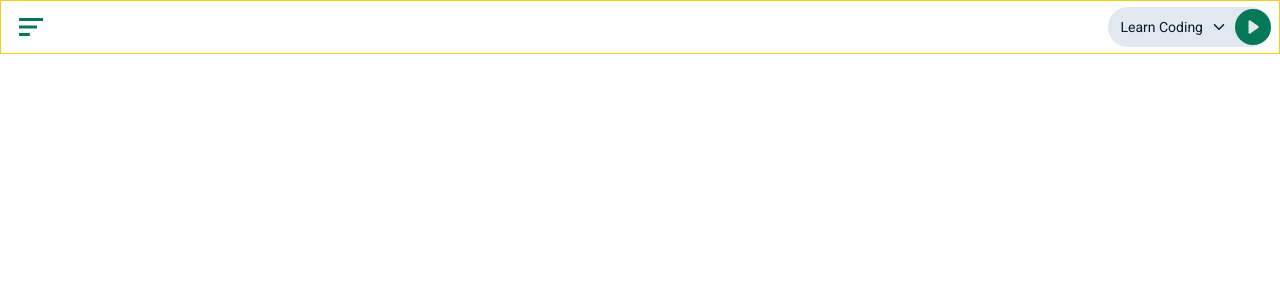
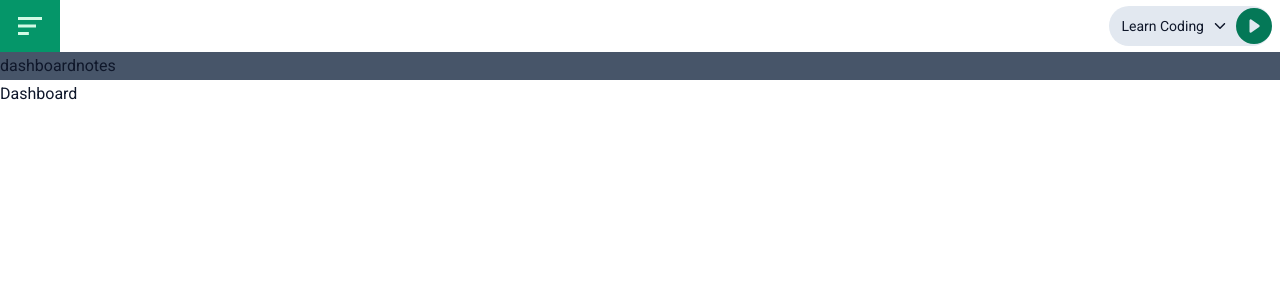
Before and after one commit to grefelnable/time-tracker, a React (Create React App) app: page / in a window 1280 px wide. Shown: the top 300 px of the page. Built offline with nearby package versions, Linux system fonts and the light colour scheme.

Commit message:
added sidebar page

```diff
--- a/package.json
+++ b/package.json
@@ -9,6 +9,7 @@
     "react": "^18.0.0",
     "react-dom": "^18.0.0",
     "react-icons": "^4.3.1",
+    "react-router-dom": "^6.3.0",
     "react-scripts": "5.0.1",
     "web-vitals": "^2.1.4"
   },
--- a/src/App.js
+++ b/src/App.js
@@ -1,21 +1,25 @@
 import React from "react"
+import { BrowserRouter, Routes, Route } from "react-router-dom"
 import tw from "tailwind-styled-components"
-import Navbar from "./components/navbar/Navbar"
+import SharedLayout from "./components/sharedLayout/SharedLayout"
+import Dashboard from "./components/dashboard/Dashboard"
+import Notes from "./components/notes/Notes"
 
 function App() {
   return (
-    <Wrapper>
-      <Navbar />
-      {/* sidebar */}
-      {/* profile */}
-      {/* dashboard */}
-      {/* notes */}
-      {/* logout */}
-    </Wrapper>
+    <BrowserRouter>
+      <Routes>
+        <Route path="/" element={<SharedLayout />}>
+          {/* dashboard */}
+          <Route index element={<Dashboard />} />
+          {/* notes */}
+          <Route path="/notes" element={<Notes />} />
+          {/* profile */}
+          {/* logout */}
+        </Route>
+      </Routes>
+    </BrowserRouter>
   )
 }
 
 export default App
-
-const Wrapper = tw.div`
-`
--- a/src/components/dashboard/Dashboard.js
+++ b/src/components/dashboard/Dashboard.js
@@ -0,0 +1,7 @@
+import React from "react"
+
+const Dashboard = () => {
+  return <div>Dashboard</div>
+}
+
+export default Dashboard
--- a/src/components/login/Login.js
+++ b/src/components/login/Login.js
@@ -0,0 +1,7 @@
+import React from "react"
+
+const Login = () => {
+  return <div>Login</div>
+}
+
+export default Login
--- a/src/components/logout/Logout.js
+++ b/src/components/logout/Logout.js
@@ -0,0 +1,7 @@
+import React from "react"
+
+const Logout = () => {
+  return <div>Logout</div>
+}
+
+export default Logout
--- a/src/components/navbar/Navbar.js
+++ b/src/components/navbar/Navbar.js
@@ -28,7 +28,7 @@ export default Navbar
 
 const Container = tw.header`
 bg-white flex justify-between h-max items-center
-border border-yellow-400
+
 
 `
 const MenuBtn = tw.button`
--- a/src/components/notes/Notes.js
+++ b/src/components/notes/Notes.js
@@ -0,0 +1,7 @@
+import React from "react"
+
+const Notes = () => {
+  return <div>Notes</div>
+}
+
+export default Notes
--- a/src/components/profile/Profile.js
+++ b/src/components/profile/Profile.js
@@ -0,0 +1,7 @@
+import React from "react"
+
+const Profile = () => {
+  return <div>Profile</div>
+}
+
+export default Profile
--- /dev/null
+++ b/src/components/sharedLayout/SharedLayout.js
@@ -0,0 +1,16 @@
+import React from "react"
+import { Outlet } from "react-router-dom"
+import Navbar from "../navbar/Navbar"
+import Sidebar from "../sidebar/Sidebar"
+
+const SharedLayout = () => {
+  return (
+    <>
+      <Navbar />
+      <Sidebar />
+      <Outlet />
+    </>
+  )
+}
+
+export default SharedLayout
--- a/src/components/sidebar/Sidebar.js
+++ b/src/components/sidebar/Sidebar.js
@@ -0,0 +1,25 @@
+import React from "react"
+import { Link } from "react-router-dom"
+import tw from "tailwind-styled-components"
+
+const Sidebar = () => {
+  return (
+    <Section>
+      <Link to="/">
+        <Button type="button">dashboard</Button>
+      </Link>
+      <Link to="/notes">
+        <Button type="button">notes</Button>
+      </Link>
+    </Section>
+  )
+}
+
+export default Sidebar
+
+const Section = tw.aside`
+bg-slate-600
+`
+const Button = tw.button`
+inline-block
+`
```
Also changed, not shown: 1 other file (tests, documents, lock files or other folders).
